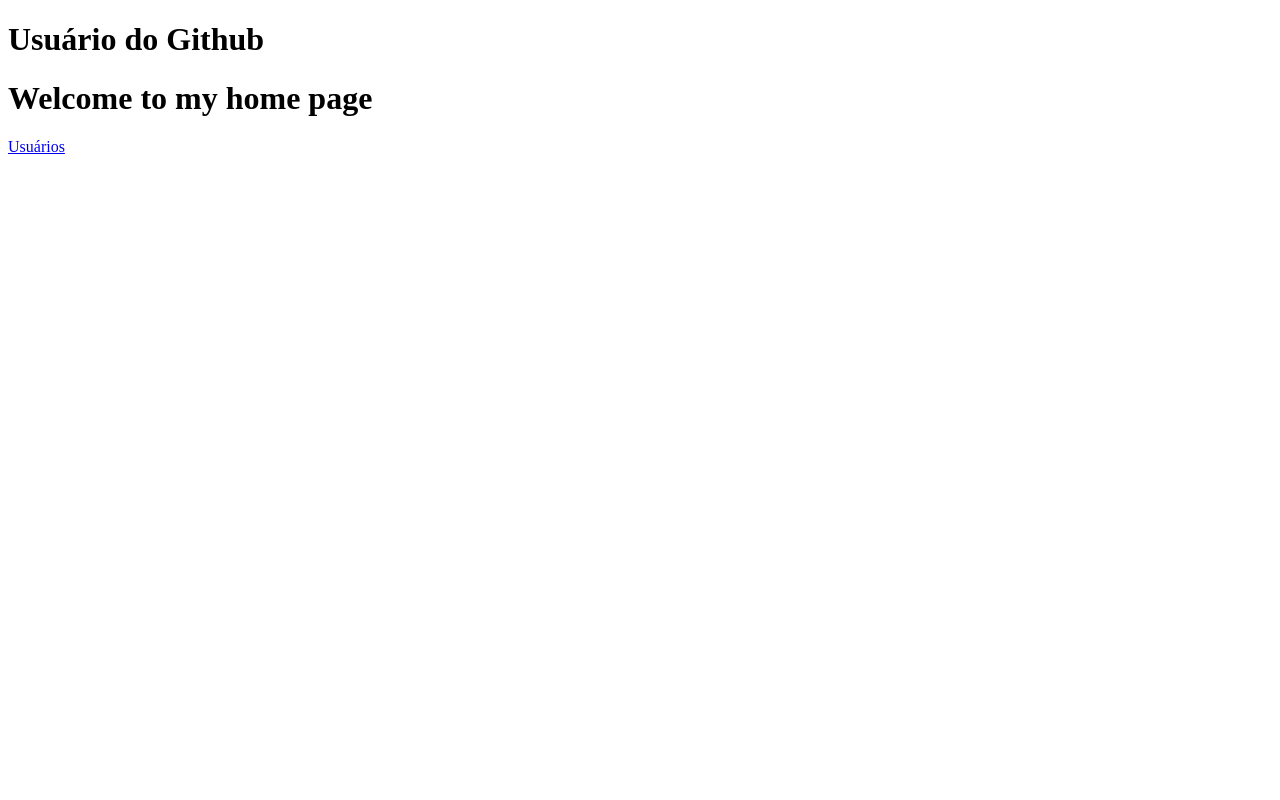
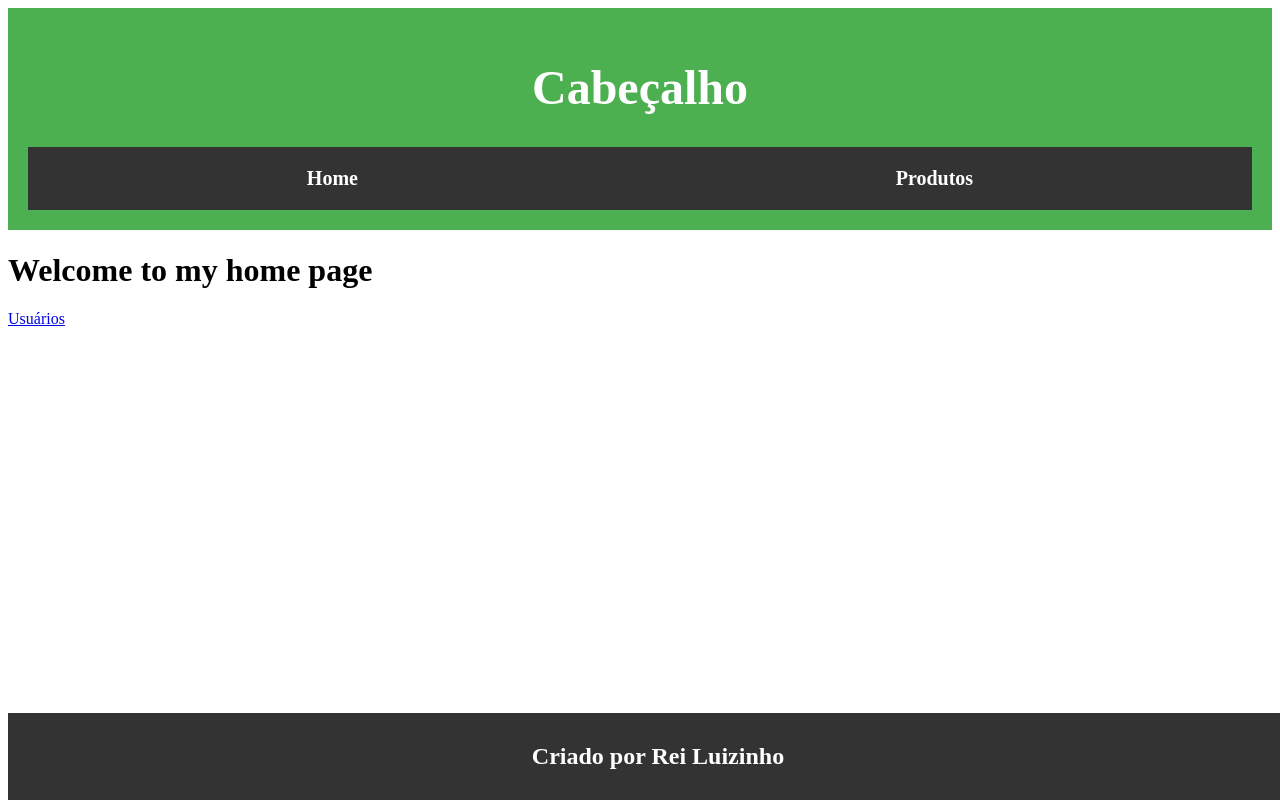
Before and after one commit to 1TDSPO-2024/aula-10-2sem-, a React (Vite) app in the folder aula10/: page / in a window 1280 px wide. Built offline with nearby package versions, Linux system fonts and the light colour scheme.

Commit message:
Preparando o projeto com estrutura semântica.

```diff
--- a/aula10/package.json
+++ b/aula10/package.json
@@ -12,7 +12,8 @@
   "dependencies": {
     "react": "^18.3.1",
     "react-dom": "^18.3.1",
-    "react-router-dom": "^6.26.1"
+    "react-router-dom": "^6.26.1",
+    "styled-components": "^6.1.13"
   },
   "devDependencies": {
     "@eslint/js": "^9.9.0",
--- a/aula10/src/App.tsx
+++ b/aula10/src/App.tsx
@@ -1,10 +1,14 @@
 import { Outlet } from "react-router-dom";
+import Cabecalho from "./components/Cabecalho/Cabecalaho";
+import Rodape from "./components/Rodape/Rodape";
 
 export default function App(){
   return (
     <div>
-        <h1>Usuário do Github</h1>
-        <Outlet/>
+
+        <Cabecalho/>
+          <Outlet/>
+        <Rodape/>
     </div>
   );
 }
--- /dev/null
+++ b/aula10/src/components/Cabecalho/Cabecalaho.tsx
@@ -0,0 +1,11 @@
+import { Header } from "../../style/styled";
+import Menu from "../Menu/Menu";
+
+export default function Cabecalho(){
+    return(
+      <Header>
+        <h1>Cabeçalho</h1>
+        <Menu/>
+      </Header>
+    );
+  }
--- /dev/null
+++ b/aula10/src/components/Menu/Menu.tsx
@@ -0,0 +1,13 @@
+import { Link } from "react-router-dom";
+import { Nav,MenuList,MenuItem } from "../../style/styled";
+
+export default function Menu(){
+    return(
+      <Nav>
+        <MenuList>
+            <MenuItem> <Link to="/">Home</Link></MenuItem>
+            <MenuItem><Link to="/produtos">Produtos</Link></MenuItem>
+        </MenuList>
+      </Nav>
+    );
+  }
--- /dev/null
+++ b/aula10/src/components/Rodape/Rodape.tsx
@@ -0,0 +1,9 @@
+import { Footer } from "../../style/styled";
+
+export default function Rodape(){
+    return(
+      <Footer>
+        <h2>Criado por <span>Rei Luizinho</span></h2>
+      </Footer>
+    );
+  }
--- /dev/null
+++ b/aula10/src/style/styled.ts
@@ -0,0 +1,103 @@
+import styled from "styled-components"
+
+export const Header = styled.header`
+  background-color: #4CAF50;
+  padding: 20px;
+  text-align: center;
+  color: white;
+  font-size: 1.5em;
+`
+
+// Estilizando o Footer
+export const Footer = styled.footer`
+  background-color: #333;
+  padding: 10px;
+  text-align: center;
+  color: white;
+  position: fixed;
+  width: 100%;
+  bottom: 0;
+`
+
+export const MainContent = styled.main`
+  padding: 10px;
+  margin-top: 10px; // Espaço para o Header
+  margin-bottom: 40px; // Espaço para o Footer
+  height:70vh;
+`
+
+// Estilizando o contêiner do menu
+export const Nav = styled.nav`
+  background-color: #333;
+  padding: 10px;
+`
+
+// Estilizando a lista de itens do menu
+export const MenuList = styled.ul`
+  list-style-type: none;
+  margin: 0;
+  padding: 0;
+  display: flex;
+  justify-content: space-around;
+`
+
+// Estilizando o item de lista
+export const MenuItem = styled.li`
+  display: inline;
+
+  &
+  a{
+  color:#fff;
+  text-decoration: none;
+  padding: 10px 20px;
+  display: block;
+  text-decoration:none;
+  color: #fff;
+  font-size: 20px;
+  font-weight: bold;
+  }
+
+`
+
+export const Imgs = styled.img`
+  max-width: 100%;
+  display: block;
+  width:10%;
+  margin:0 auto;
+`
+
+
+export const MinhaTabela = styled.table`
+  border-collapse: collapse;
+  width: 100%;
+  margin: 0 auto;
+  font-size:20px;
+  font-family: Arial, sans-serif;
+    &
+    img{
+      max-width: 100%;
+      display: block;
+      width:10%;
+      margin:0 auto;
+    }
+
+      th,td{
+        text-align:center;
+        padding: 20px 0;
+        color:#fff;
+        border:2px solid #afafafaf;
+      }
+
+      th{
+        background-color: #333;
+      }
+
+      & tr:nth-child(odd){
+        background-color: #676161;
+      }
+
+      & tr:nth-child(even){
+        background-color: #413d3d;
+      }
+
+`
```
Also changed, not shown: 1 other file (tests, documents, lock files or other folders).
